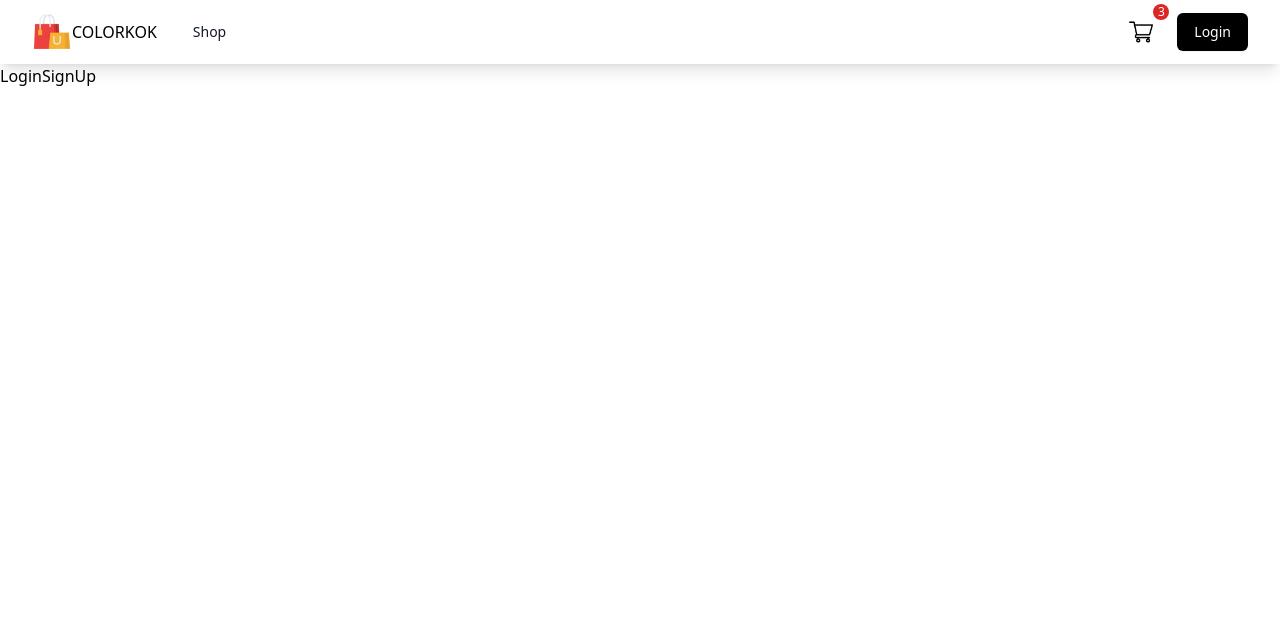
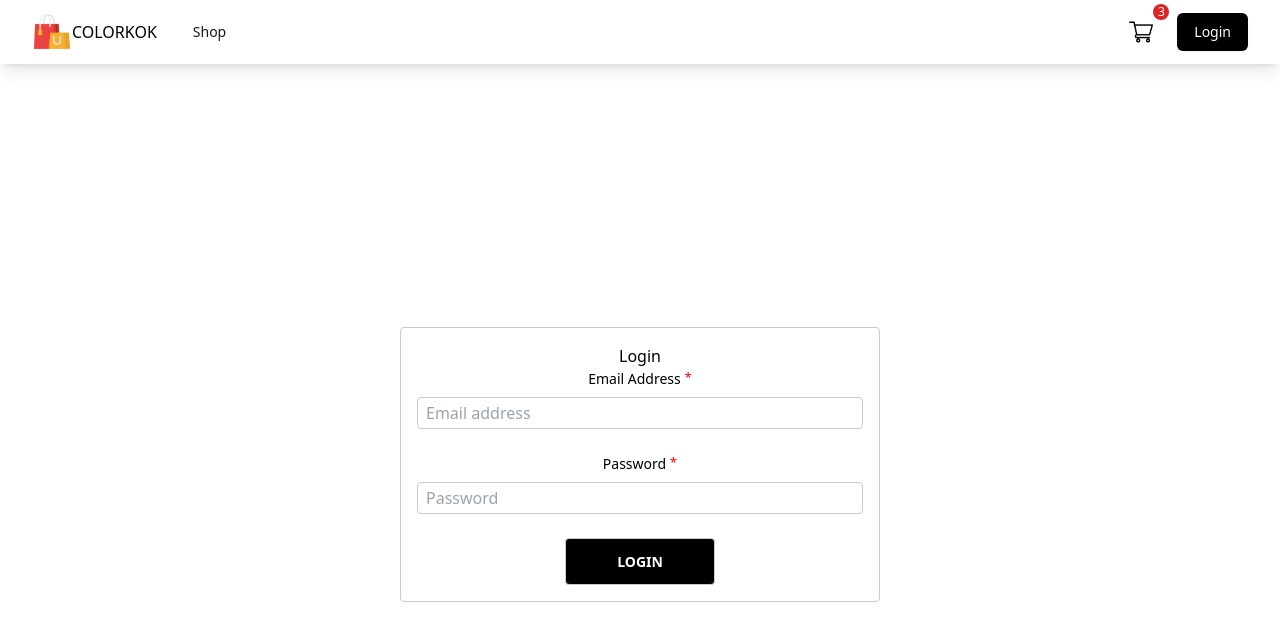
Before and after one commit to PhoebeIvana/website-project, a React (Create React App) app in the folder frontend/: page /login in a window 1280 px wide. Shown: the top 640 px of the page. Built offline with nearby package versions, Linux system fonts and the light colour scheme.

Commit message:
login page, show username on navbar when loggedin, added logout button

```diff
--- a/frontend/src/App.js
+++ b/frontend/src/App.js
@@ -1,15 +1,17 @@
 import "./App.css";
-import { Navbar } from "./Components/Navbar/Navbar";
+import Navbar  from "./Components/Navbar/Navbar";
 import { BrowserRouter, Routes, Route } from "react-router-dom";
 import { ShopCategory } from "./Pages/ShopCategory";
 import { Cart } from "./Pages/Cart";
 import { LoginSignUp } from "./Pages/LoginSignUp";
 import { Shop } from "./Pages/Shop";
 import { Product } from "./Pages/Product";
+import { AuthProvider } from './Context/AuthContext';
 
 function App() {
   return (
     <div>
+      <AuthProvider>
         <BrowserRouter>
           <Navbar />
           <Routes>
@@ -21,6 +23,7 @@ function App() {
             <Route path="/login" element={<LoginSignUp />} />
           </Routes>
         </BrowserRouter>
+      </AuthProvider>
     </div>
   );
 }
--- a/frontend/src/Components/Navbar/Navbar.jsx
+++ b/frontend/src/Components/Navbar/Navbar.jsx
@@ -1,9 +1,17 @@
-import React from "react";
+import React, { useState } from "react";
 import { Link } from "react-router-dom";
+import { useAuth } from "../../Context/AuthContext";
 import logo from "../Assets/logo.png";
 import cart_icon from "../Assets/cart_icon.png";
 
-export const Navbar = () => {
+const Navbar = () => {
+  const { user, logout } = useAuth();
+  const [isDropdownVisible, setIsDropdownVisible] = useState(false);
+
+  const handleLogout = () => {
+    logout();
+  };
+
   return (
     <nav className="bg-white shadow-lg w-full">
       <div className="max-w-7xl mx-auto px-4 sm:px-6 lg:px-8">
@@ -34,6 +42,29 @@ export const Navbar = () => {
                 </button>
               </Link>
             </div>
+            {user ? (
+              <div
+                className="ml-4 relative"
+                onMouseEnter={() => setIsDropdownVisible(true)}
+                onMouseLeave={() => setIsDropdownVisible(false)}
+              >
+                <div className="flex items-center">
+                  <button className="py-2 px-4 border border-transparent shadow-sm text-sm font-medium rounded-md text-white bg-black hover:bg-gray-900 focus:outline-none">
+                    Welcome {user.email.split('@')[0]}!
+                  </button>
+                  {isDropdownVisible && (
+                    <div>
+                      <button
+                        onClick={handleLogout}
+                        className="block px-4 py-2 text-sm text-gray-700 hover:bg-gray-100 w-full text-left"
+                      >
+                        Logout
+                      </button>
+                    </div>
+                  )}
+                </div>
+              </div>
+            ) : (
               <div>
                 <Link to="/login">
                   <button className="ml-4 py-2 px-4 border border-transparent shadow-sm text-sm font-medium rounded-md text-white bg-black hover:bg-gray-900 focus:outline-none">
@@ -41,9 +72,12 @@ export const Navbar = () => {
                   </button>
                 </Link>
               </div>
+            )}
           </div>
         </div>
       </div>
     </nav>
   );
 };
+
+export default Navbar;
--- /dev/null
+++ b/frontend/src/Context/AuthContext.jsx
@@ -0,0 +1,23 @@
+import React, { createContext, useContext, useState } from "react";
+
+const AuthContext = createContext();
+
+export const AuthProvider = ({ children }) => {
+  const [user, setUser] = useState(null);
+
+  const login = (user) => {
+    setUser(user);
+  };
+
+  const logout = () => {
+    setUser(null);
+  };
+
+  return (
+    <AuthContext.Provider value={{ user, login, logout }}>
+      {children}
+    </AuthContext.Provider>
+  );
+};
+
+export const useAuth = () => useContext(AuthContext);
--- /dev/null
+++ b/frontend/src/Pages/LoginSignUp.css
@@ -0,0 +1,71 @@
+.App {
+  display: flex;
+  flex: 1;
+  height: 100vh;
+  justify-content: center;
+  align-items: center;
+}
+
+fieldset {
+  display: flex;
+  width: 480px;
+  padding: 16px;
+  border: 1px solid #ccc;
+  border-radius: 4px;
+  flex-direction: column;
+}
+
+label {
+  margin-bottom: 8px;
+  font-size: 14px;
+}
+
+sup {
+  color: red;
+  top: -2px;
+  font-size: 95%;
+  line-height: 0;
+  position: relative;
+  vertical-align: baseline;
+}
+
+input,
+select {
+  border-radius: 4px;
+  border: 1px solid #ccc;
+  height: 32px;
+  padding: 0 8px;
+}
+
+.Field {
+  position: relative;
+  padding-bottom: 24px;
+  display: flex;
+  flex-direction: column;
+}
+
+.FieldError {
+  position: absolute;
+  bottom: -6px;
+  color: red;
+  font-size: 12px;
+}
+
+.Row {
+  display: flex;
+  flex-direction: row;
+}
+
+button.submit {
+  padding: 12px;
+  width: 150px;
+  border-radius: 4px;
+  border: 1px solid #ccc;
+  background-color: black;
+  color: white;
+  text-transform: uppercase;
+  font-size: 14px;
+  font-weight: bold;
+  cursor: pointer;
+  margin: auto;
+}
--- a/frontend/src/Pages/LoginSignUp.jsx
+++ b/frontend/src/Pages/LoginSignUp.jsx
@@ -1,7 +1,137 @@
 import React from 'react'
+import './LoginSignUp.css';
+import { useState } from "react";
+import { useAuth } from '../Context/AuthContext';
+import { BrowserRouter as Router, Route, Routes, useNavigate } from 'react-router-dom';
+
+const PasswordErrorMessage = () => {
+    return (
+        <p className="FieldError">Password should have at least 4 characters</p>
+    );
+};
 
 export const LoginSignUp = () => {
-  return (
-    <div>LoginSignUp</div>
-  )
-}
+    const [email, setEmail] = useState("");
+    const [password, setPassword] = useState({
+        value: "",
+        isTouched: false,
+    });
+    const [loginError, setLoginError] = useState("");
+    const { login } = useAuth();
+    const navigate = useNavigate();
+
+    const getIsFormValid = () => {
+        return (
+            validateEmail(email) &&
+            password.value.length >= 4
+        );
+    };
+
+    const validateEmail = (email) => {
+    return String(email)
+        .toLowerCase()
+        .match(
+            /^(([^<>()[\]\\.,;:\s@"]+(\.[^<>()[\]\\.,;:\s@"]+)*)|(".+"))@((\[[0-9]{1,3}\.[0-9]{1,3}\.[0-9]{1,3}\.[0-9]{1,3}\])|(([a-zA-Z\-0-9]+\.)+[a-zA-Z]{2,}))$/
+        );
+    };
+
+    const clearForm = () => {
+        setEmail("");
+        setPassword({
+            value: "",
+            isTouched: false,
+        });
+    };
+
+    const handleSubmit = async (e) => {
+        e.preventDefault();
+
+        try {
+            const response = await fetch('http://localhost:3001/user/login', {
+                method: 'POST',
+                headers: {
+                    'Content-Type': 'application/json',
+                },
+                body: JSON.stringify({ email, password: password.value }),
+            });
+
+            const data = await response.json();
+
+            if (response.ok) {
+                login({ email });
+                alert("Logged In");
+                clearForm();
+                navigate('/');
+            } else {
+                setLoginError(data.message);
+            }
+        } catch (error) {
+            setLoginError("An error occurred. Please try again later.");
+        }
+    };
+
+    return (
+        <div className="App">
+            <form onSubmit={handleSubmit}>
+                <fieldset>
+                    <h2>Login</h2>
+                    <div className="Field">
+                        <label>
+                            Email Address <sup>*</sup>
+                        </label>
+                        <input
+                            value={email}
+                            onChange={(e) => {
+                                setEmail(e.target.value);
+                            }}
+                            placeholder="Email address"
+                        />
+                    </div>
+                    <div className="Field">
+                        <label>
+                            Password <sup>*</sup>
+                        </label>
+                        <input
+                            value={password.value}
+                            type="password"
+                            onChange={(e) => {
+                                setPassword({ ...password, value: e.target.value });
+                            }}
+                            onBlur={() => {
+                                setPassword({ ...password, isTouched: true });
+                            }}
+                            placeholder="Password"
+                        />
+                        {password.isTouched && password.value.length < 4 ? (
+                            <PasswordErrorMessage />
+                        ) : null}
+                    </div>
+                    {/* <div className="Field">
+                        <label>
+                            Role <sup>*</sup>
+                        </label>
+                        <select value={role} onChange={(e) => setRole(e.target.value)}>
+                            <option value="role" disabled>Select Role</option>
+                            <option value="user">User</option>
+                            <option value="admin">Admin</option>
+                        </select>
+                    </div> */}
+                    {loginError && <p className="FieldError">{loginError}</p>}
+                    <button className="submit" type="submit" disabled={!getIsFormValid()}>
+                        Login
+                    </button>
+                </fieldset>
+            </form>
+        </div>
+    );
+};
+
+const App = () => (
+    <Router>
+        <Routes>
+            <Route path="/" element={<LoginSignUp />} />
+        </Routes>
+    </Router>
+);
+
+export default App;
```
Lines whose indentation alone changed are shown as unchanged.
